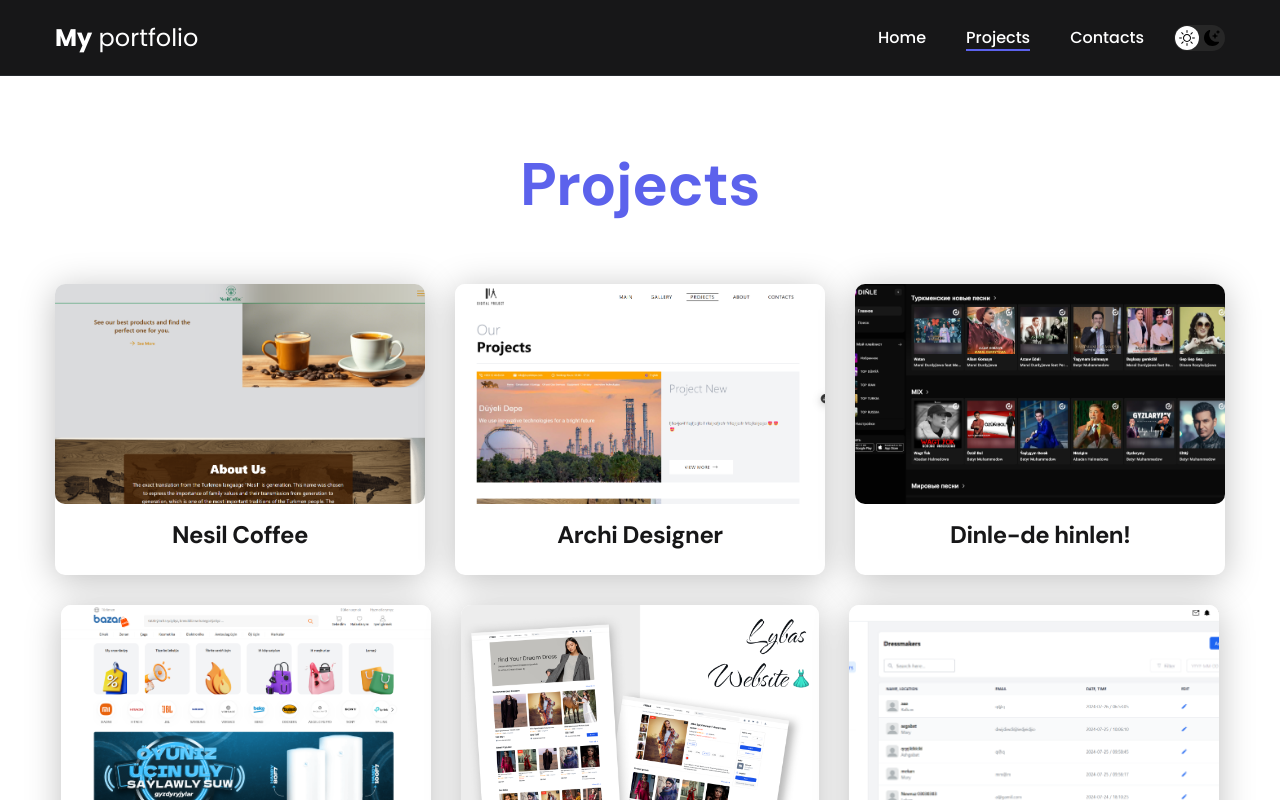
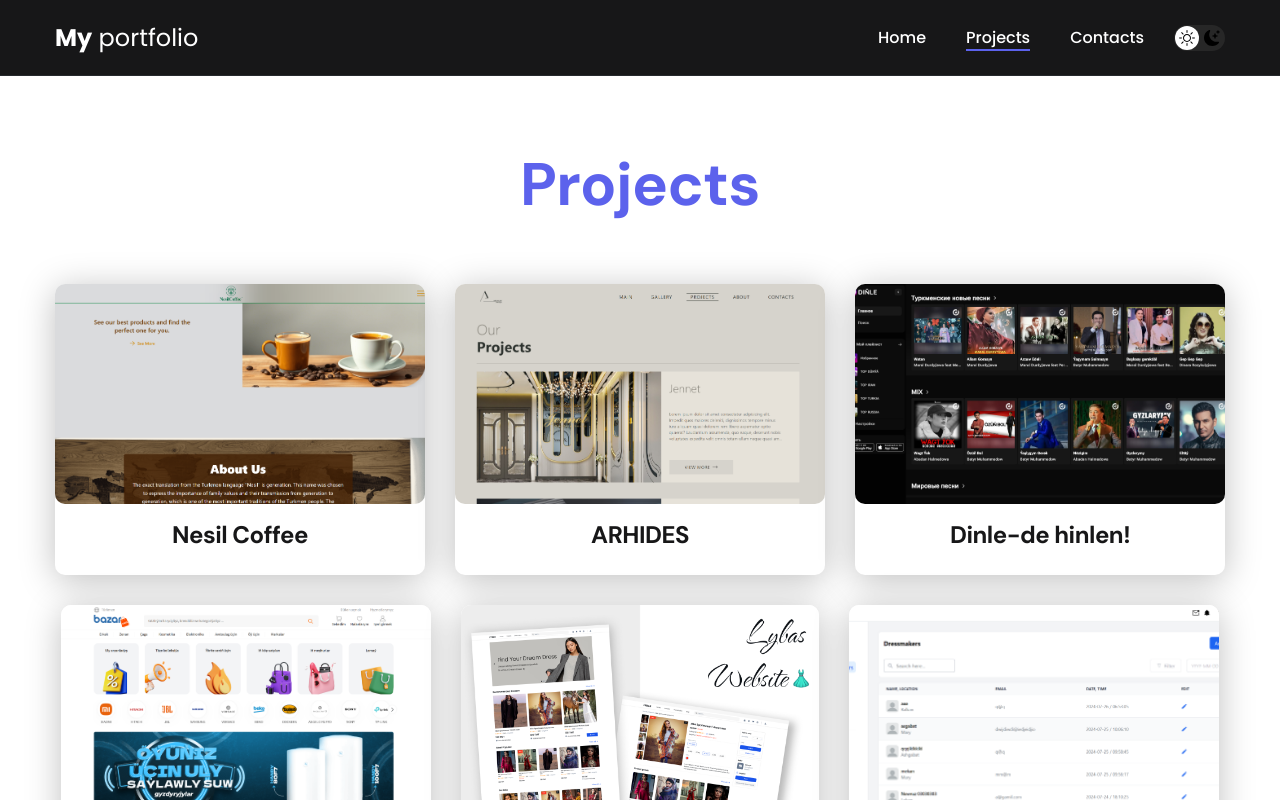
Before and after one commit to Novruz3/Resume, a React (Create React App) app: page /projects in a window 1280 px wide. Shown: the top 800 px of the page. Built offline with nearby package versions, Linux system fonts and the light colour scheme.

Commit message:
change project url

```diff
--- a/src/helper/ProjectsList.js
+++ b/src/helper/ProjectsList.js
@@ -7,7 +7,7 @@ import bazar_tm from "../img/projects/BazarTM.png";
 import ytm from "../img/projects/ytm.png";
 import bimaks from "../img/projects/bimaks.png";
 import dinle from "../img/projects/dinle.png";
-import arcitect from "../img/projects/architect.png"
+import arhides from "../img/projects/arhides.png"
 
 const projects = [
   {
@@ -18,11 +18,11 @@ const projects = [
     link: "https://nesilcoffee.com/",
   },
   {
-    title: "Archi Designer",
+    title: "ARHIDES",
     skills:
       "Html, Css, Javascript, React, Next Js, Tailwind Css, Shadcn UI, Redux Toolkit, PostgreSQL, Framer Motion, Cloudinary, Neon DB, Vercel",
-    img: arcitect,
-    link: "https://portfolio-akmyrat.vercel.app/",
+    img: arhides,
+    link: "https://arhides.vercel.app/",
   },
   {
     title: "Dinle-de hinlen!",
```
Also changed, not shown: src/img/projects/architect.png (deleted), src/img/projects/arhides.png (added).
